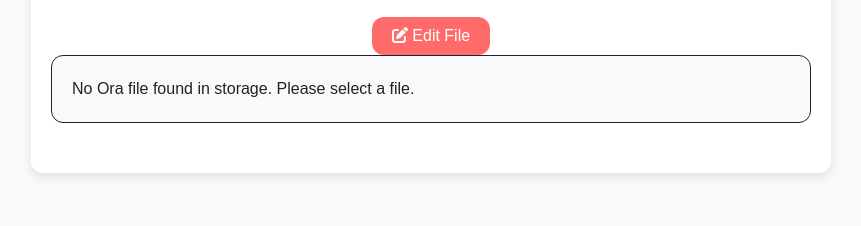
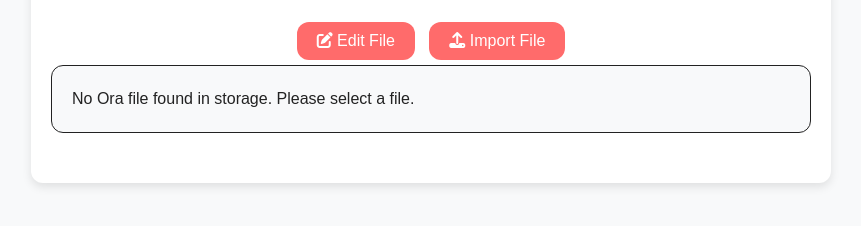
Before and after one commit to Mujtaba891/Ora, a plain HTML site: page viewer.html in a window 1280 px wide. Shown: the part 114-340 px from the top of the page, without its empty margins (209-1070 px from the left). Drawn offline with Linux system fonts and the light colour scheme.

Commit message:
Update viewer.html

```diff
--- a/viewer.html
+++ b/viewer.html
@@ -8,7 +8,6 @@
   <link rel="icon" href="/ora.png">
   <!-- Optional: Include Font Awesome for icons -->
   <link rel="stylesheet" href="https://cdnjs.cloudflare.com/ajax/libs/font-awesome/6.4.2/css/all.min.css">
-</head>
   <style>
     /* Root Variables */
     :root {
@@ -73,22 +72,51 @@ body {
       border-radius: var(--border-radius);
       cursor: pointer;
       transition: var(--transition);
+      margin: 5px;
     }
 
     .edit-button:hover {
       background-color: var(--accent-hover);
     }
 
+    /* Import Button Style */
+    .import-button {
+      padding: 10px 20px;
+      font-size: 16px;
+      background-color: var(--accent-color);
+      color: var(--white);
+      border: none;
+      border-radius: var(--border-radius);
+      cursor: pointer;
+      transition: var(--transition);
+      margin: 5px;
+    }
+
+    .import-button:hover {
+      background-color: var(--accent-hover);
+    }
+
+    /* Optional: styling for file input drag over effect */
+    .drag-over {
+      border: 2px dashed var(--accent-color);
+      background-color: #fff6f6;
+    }
   </style>
+</head>
 <body>
   <div class="viewer-container">
     <h1>Ora File Viewer</h1>
-    <button id="editButton" class="edit-button">
+    <button id="editButton" class="edit-button" title="Edit File">
       <i class="fas fa-edit"></i> Edit File
     </button>
+    <!-- Import File Button -->
+    <button id="selectFileButton" class="import-button" title="Import Ora File">
+      <i class="fas fa-upload"></i> Import File
+    </button>
+    <!-- Hidden file input -->
+    <input type="file" id="fileInput" accept=".ora" style="display: none;" />
     <!-- This div displays the content of the .Ora file -->
     <div id="viewer" class="viewer-content"></div>
-    <!-- Edit button to switch to editor mode -->
   </div>
 
   <script>
@@ -101,15 +129,12 @@ body {
      * -------------------------------
      * Ora File Viewer Module
      * -------------------------------
- * This module handles the following:
- * 1. Checks if a file is passed via URL parameters (e.g., when the OS launches your app as a file handler).
- * 2. Loads the current Ora file from localStorage if no URL file is provided.
- * 3. Provides a file input and drag & drop functionality for manual file selection.
- * 4. Parses the .Ora file (assumed JSON format) and displays its content (text and media).
- * 5. Sets up an Edit button to redirect to editor.html for editing the loaded file.
- * 6. Implements error handling and debugging logs.
- *
- * Note: Ensure that your .Ora files are saved as JSON objects with keys such as "name", "content", "media", and "timestamp".
+     * This module handles:
+     * 1. Checking for file data via URL parameters.
+     * 2. Loading the current Ora file from localStorage if no URL file is provided.
+     * 3. Providing manual file input and drag & drop functionality for .Ora files.
+     * 4. Parsing the .Ora file (JSON format) and displaying its content (text and media).
+     * 5. Setting up an Edit button to redirect to editor.html for editing.
      */
 
     (function() {
@@ -118,9 +143,8 @@ body {
       // DOM Elements references
       const viewerElement = document.getElementById('viewer');
       const editButton = document.getElementById('editButton');
-  const fileInput = document.getElementById('fileInput'); // Optional: file input for manual file selection
-  const selectFileButton = document.getElementById('selectFileButton'); // Optional: a button to trigger file input
-  const refreshButton = document.getElementById('refreshButton'); // Optional: refresh the viewer
+      const fileInput = document.getElementById('fileInput');
+      const selectFileButton = document.getElementById('selectFileButton');
 
       /**
        * Utility function to display a message in the viewer area.
@@ -132,7 +156,7 @@ body {
 
       /**
        * Parses the provided file data (string or object) and renders it into the viewer.
-   * The expected file format is a JSON object with the following keys:
+       * The expected file format is a JSON object with:
        * - name: string (file name)
        * - content: string (HTML/text content)
        * - media: string (HTML for media elements, optional)
@@ -145,27 +169,19 @@ body {
           return;
         }
         try {
-      // If fileData is a string, try parsing as JSON
           const parsedFile = typeof fileData === "string" ? JSON.parse(fileData) : fileData;
-
-      // Build HTML to display file content
           let html = '';
-      // File header with name and timestamp
           html += `<div class="file-header">
                     <h2 class="file-name">${parsedFile.name || "Unnamed File"}</h2>
                     <div class="file-timestamp">
                       <em>Saved on: ${parsedFile.timestamp ? new Date(parsedFile.timestamp).toLocaleString() : "Unknown"}</em>
                     </div>
                   </div>`;
-      // File main content
           html += `<div class="file-content">${parsedFile.content || "<p>No content available.</p>"}</div>`;
-      // If media exists, display it
           if (parsedFile.media && parsedFile.media.trim() !== "") {
             html += `<div class="file-media">${parsedFile.media}</div>`;
           }
-      // Render into viewer element
           viewerElement.innerHTML = html;
-      // Save current file into localStorage (so that the Edit page can load it)
           localStorage.setItem('currentOra', JSON.stringify(parsedFile));
           console.log("File loaded successfully:", parsedFile);
         } catch (err) {
@@ -198,13 +214,11 @@ body {
           displayMessage("No file provided.");
           return;
         }
-    // Ensure the file has a .ora extension
         if (!file.name.endsWith('.ora')) {
           console.warn("Selected file is not an .Ora file.");
           displayMessage("Please select a valid .Ora file.");
           return;
         }
-    // Use FileReader to read the file as text
         const reader = new FileReader();
         reader.onload = function(e) {
           const fileContent = e.target.result;
@@ -219,7 +233,7 @@ body {
       }
 
       /**
-   * Sets up the file input listener (if file input exists in the DOM).
+       * Sets up the file input listener.
        */
       function setupFileInput() {
         if (fileInput) {
@@ -235,10 +249,8 @@ body {
 
       /**
        * Sets up drag & drop functionality for the viewer area.
-   * Users can drag a file and drop it onto the viewer.
        */
       function setupDragAndDrop() {
-    // Use the viewer area as the drop zone
         viewerElement.addEventListener('dragover', function(e) {
           e.preventDefault();
           viewerElement.classList.add('drag-over');
@@ -260,9 +272,7 @@ body {
 
       /**
        * Checks if a file is provided via URL parameters.
-   * Some platforms or file handlers might pass the file data via query parameters.
-   * For this example, we assume that if the URL has a 'file' parameter,
-   * it is a Base64 encoded string containing the file's content.
+       * For this example, if the URL has a 'file' parameter, it is assumed to be Base64 encoded file content.
        * @returns {boolean} - Returns true if a file was loaded from URL.
        */
       function checkURLForFile() {
@@ -283,25 +293,18 @@ body {
 
       /**
        * Initialization function.
-   * This function checks if file data is passed via URL. If not, it falls back to localStorage.
-   * It also sets up file input and drag & drop functionality.
        */
       function initViewer() {
         console.log("Initializing Ora Viewer...");
-    // First, check URL parameters for file data
         if (!checkURLForFile()) {
-      // If no file from URL, attempt to load from localStorage
           loadFileFromStorage();
         }
-    // Setup file input (if available)
         setupFileInput();
-    // Setup drag & drop area for the viewer element
         setupDragAndDrop();
       }
 
       /**
        * Setup the Edit button functionality.
-   * When clicked, it redirects the user to editor.html where the current file is loaded for editing.
        */
       function setupEditButton() {
         if (editButton) {
@@ -315,44 +318,25 @@ body {
       }
 
       /**
-   * Optionally, if there's a button to manually trigger file input (selectFileButton),
-   * attach an event listener to simulate a click on the hidden file input.
+       * Setup the select file button to trigger the hidden file input.
        */
       function setupSelectFileButton() {
         if (selectFileButton && fileInput) {
           selectFileButton.addEventListener('click', function() {
-        console.log("Select File button clicked. Triggering file input.");
+            console.log("Import File button clicked. Triggering file input.");
             fileInput.click();
           });
         }
       }
 
-  /**
-   * Optional: Setup a refresh button to reload the file from localStorage.
-   */
-  function setupRefreshButton() {
-    if (refreshButton) {
-      refreshButton.addEventListener('click', function() {
-        console.log("Refresh button clicked. Reloading file from storage.");
-        loadFileFromStorage();
-      });
-    }
-  }
-
-  // Initialize the viewer and set up all event listeners
       document.addEventListener("DOMContentLoaded", function() {
         initViewer();
         setupEditButton();
         setupSelectFileButton();
-    setupRefreshButton();
         console.log("Ora Viewer initialized at " + new Date().toLocaleTimeString());
         console.log("Current localStorage file:", localStorage.getItem('currentOra'));
       });
 
-  /**
-   * Optional: Listen to changes in localStorage and update the viewer if 'currentOra' is updated.
-   * This is useful if multiple tabs or actions are involved.
-   */
       window.addEventListener('storage', function(e) {
         if (e.key === 'currentOra') {
           console.log("Detected change in localStorage for 'currentOra'. Reloading file.");
@@ -360,7 +344,6 @@ body {
         }
       });
     })();
-
   </script>
 </body>
 </html>
```
Lines whose indentation alone changed are shown as unchanged.
